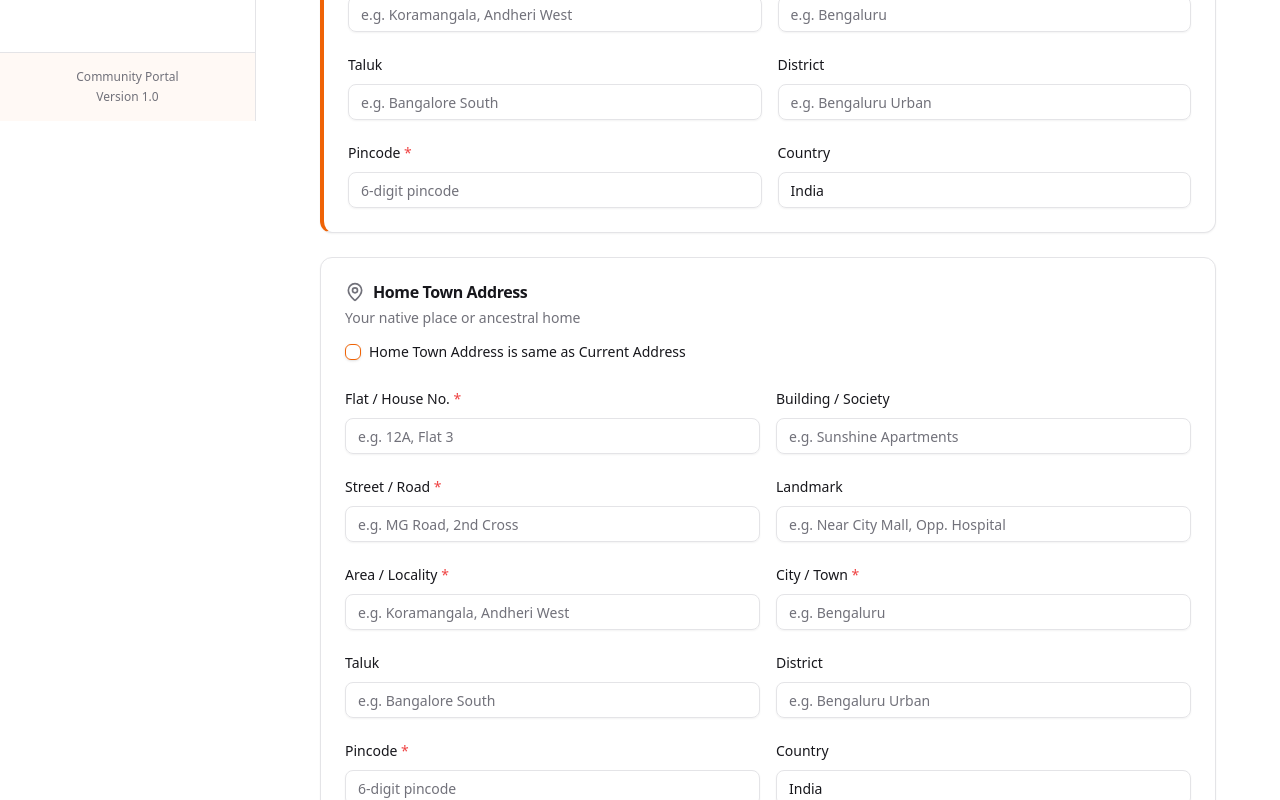
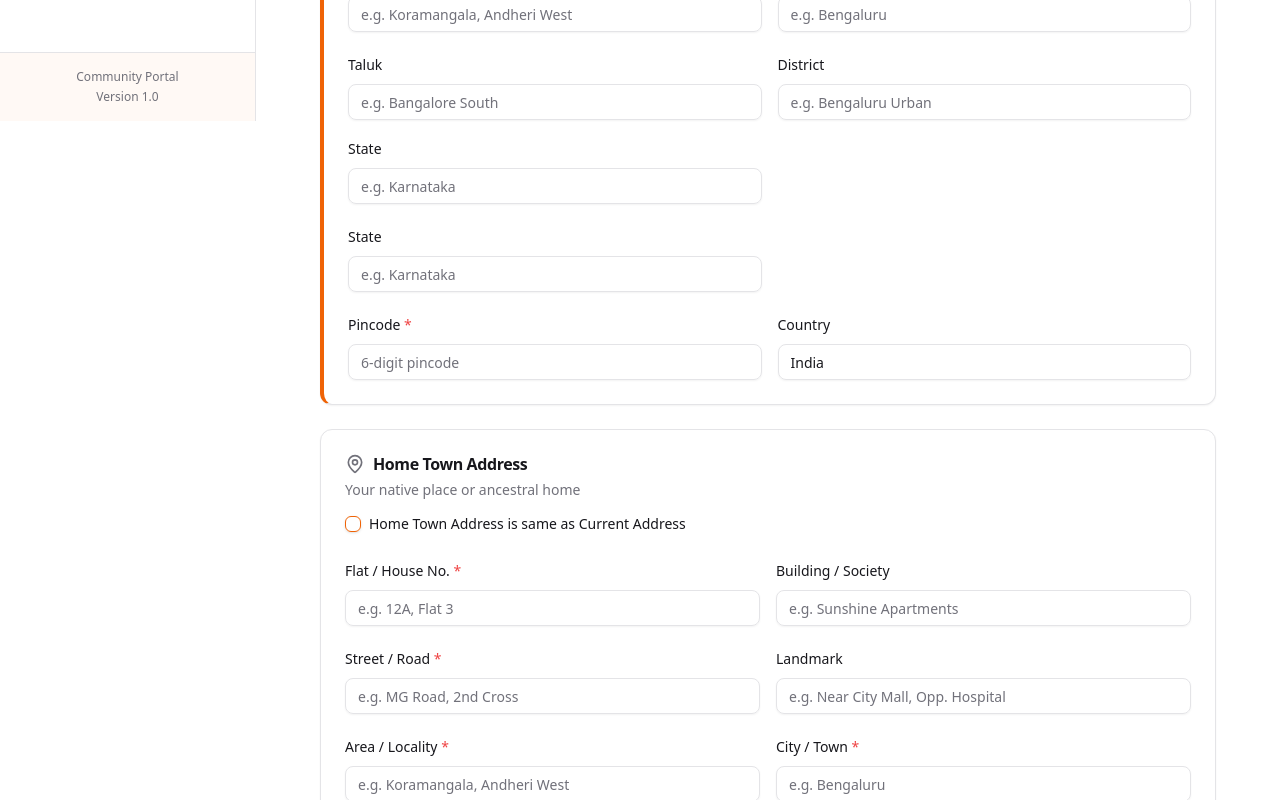
Before and after one commit to DarshiniMahesh/Community-Application, a Next.js app in the folder User/: page /dashboard/profile/location-information in a window 1280 px wide. Shown: the part 680-1480 px from the top of the page. Built offline with nearby package versions, Linux system fonts and the light colour scheme; no server answers; sample sign-in values are in the browser's storage.

Commit message:
state field added

```diff
--- a/User/src/app/dashboard/profile/location-information/page.tsx
+++ b/User/src/app/dashboard/profile/location-information/page.tsx
@@ -1,3 +1,4 @@
+//Community-Application\User\src\app\dashboard\profile\location-information\page.tsx
 "use client";
 
 import { useState, useEffect } from "react";
@@ -33,6 +34,7 @@ interface Address {
   city: string;
   taluk: string;
   district: string;
+  state:string;
   pincode: string;
   country: string;
 }
@@ -48,6 +50,7 @@ const emptyAddress = (): Address => ({
   city: "",
   taluk: "",
   district: "",
+  state: "",
   pincode: "",
   country: "India",
 });
@@ -85,6 +88,7 @@ export default function Page() {
           city:     a.city      || "",
           taluk:    a.taluk     || "",
           district: a.district  || "",
+          state:    a.state     || "",
           pincode:  a.pincode   || "",
           country:  a.country   || "India",
         };
@@ -106,7 +110,7 @@ export default function Page() {
       if (loadedCurrent && loadedHometown) {
         const keys: (keyof Address)[] = [
           "flatNo", "building", "street", "landmark",
-          "area", "city", "taluk", "district", "pincode", "country",
+          "area", "city", "taluk", "district", "state","pincode", "country",
         ];
         const areSame = keys.every(k => (loadedCurrent as Address)[k] === (loadedHometown as Address)[k]);
         setSameAsCurrent(areSame);
@@ -132,6 +136,7 @@ export default function Page() {
       city:         a.city     || null,
       taluk:        a.taluk    || null,
       district:     a.district || null,
+      state:        a.state    || null,
       pincode:      a.pincode  || null,
       country:      a.country  || "India",
     });
@@ -302,7 +307,27 @@ export default function Page() {
             onChange={e => setField(setAddress, address, "district", e.target.value)}
           />
         </div>
+         <div className="space-y-2">
+    <Label>State</Label>
+    <Input
+      placeholder="e.g. Karnataka"
+      value={address.state}
+      disabled={readOnly}
+      onChange={e => setField(setAddress, address, "state", e.target.value)}
+    />
+  </div>
       </div>
+      <div className="grid md:grid-cols-2 gap-4">
+  <div className="space-y-2">
+    <Label>State</Label>
+    <Input
+      placeholder="e.g. Karnataka"
+      value={address.state}
+      disabled={readOnly}
+      onChange={e => setField(setAddress, address, "state", e.target.value)}
+    />
+  </div>
+</div>
 
       {/* Row 5: Pincode + Country */}
       <div className="grid md:grid-cols-2 gap-4">
--- a/User/src/app/dashboard/profile/review-submit/page.tsx
+++ b/User/src/app/dashboard/profile/review-submit/page.tsx
@@ -1,3 +1,4 @@
+//Community-Application\User\src\app\dashboard\profile\review-submit\page.tsx
 "use client";
 
 import { useState, useEffect } from "react";
@@ -159,7 +160,7 @@ function findMemberRow(
 }
 
 function formatAddress(a: Record<string, string>): string {
-  return [a.flat_no, a.building, a.street, a.landmark, a.area, a.city, a.taluk, a.district, a.pincode, a.country]
+  return [a.flat_no, a.building, a.street, a.landmark, a.area, a.city, a.taluk, a.district, a.state, a.pincode, a.country]
     .filter(Boolean).join(", ");
 }
 
```
Also changed, not shown: 1 other file (tests, documents, lock files or other folders).
